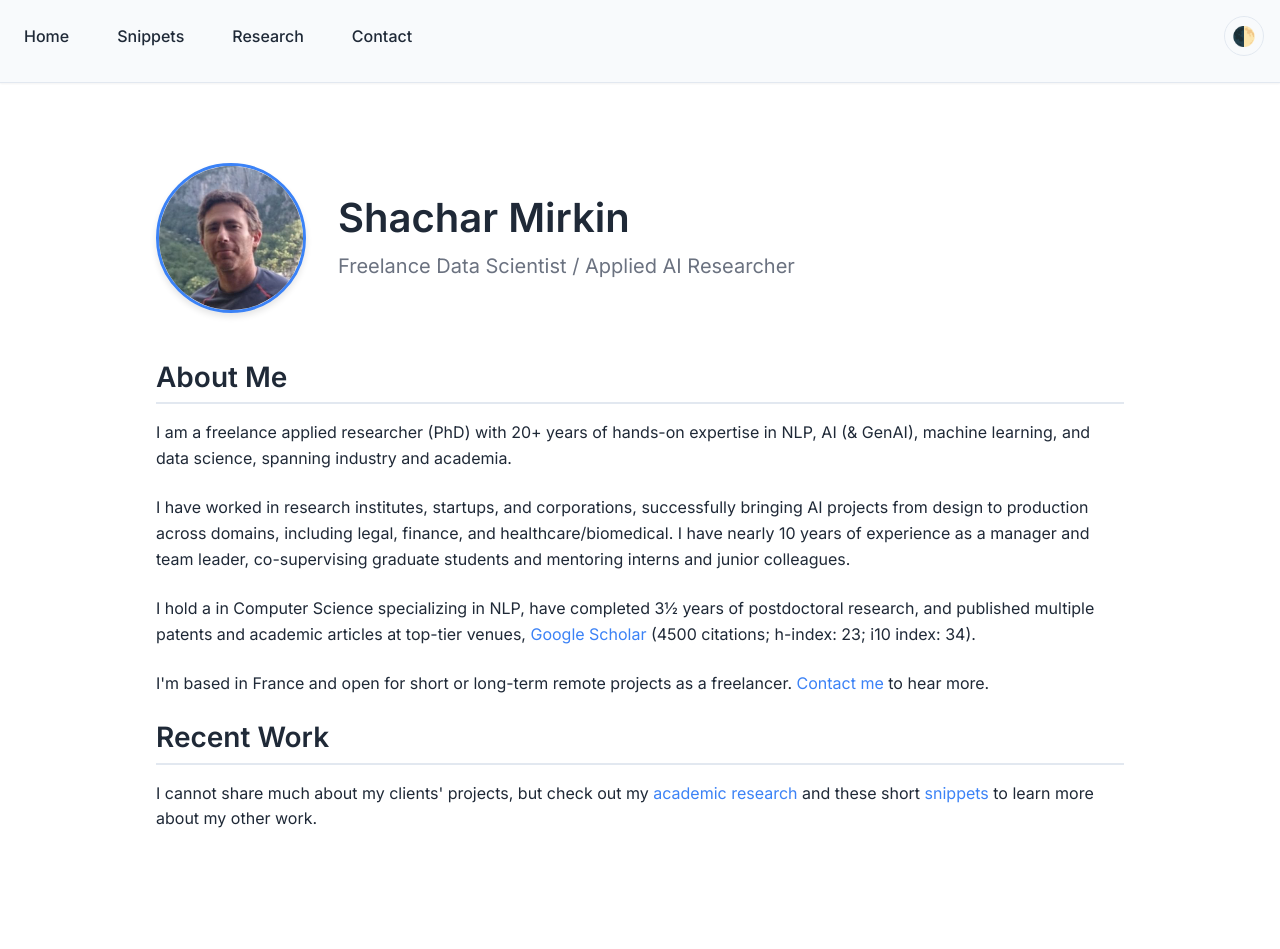
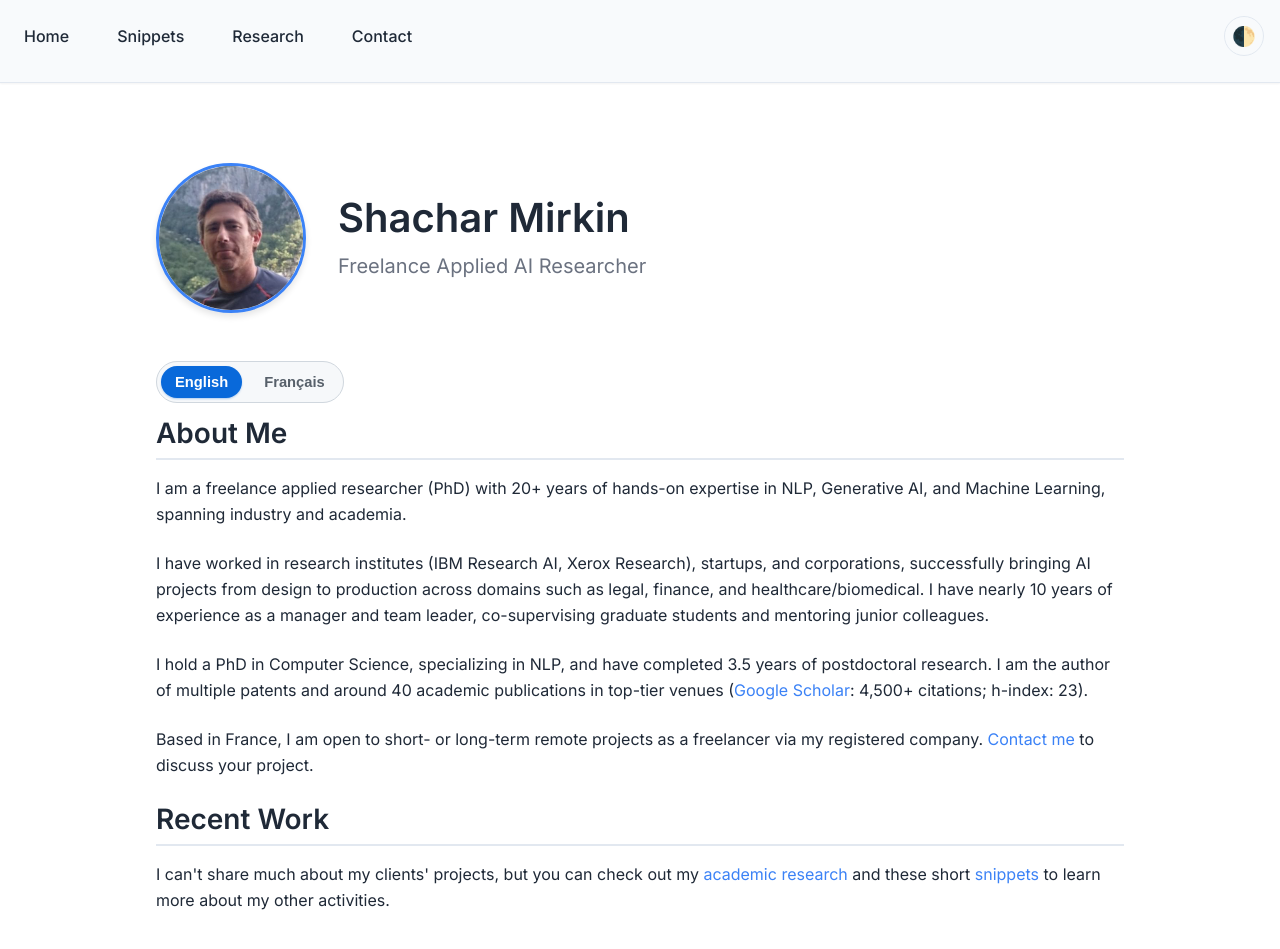
Before and after one commit to shacharmirkin/shacharmirkin.github.io, a Jekyll site: the page built from index.md, in a window 1280 px wide and 1017 px high. Shown: the top 949 px of the window. Built offline with Jekyll 4.4.1, drawn with Linux system fonts in a browser that asks for light colours; some of the changed lines change nothing that is shown.

Commit message:
added french version to index

```diff
--- a/index.md
+++ b/index.md
@@ -8,24 +8,111 @@
         <img src="/assets/images/profile.jpg" alt="Shachar Mirkin" class="profile-image">
         <div class="profile-content">
             <h1>Shachar Mirkin</h1>
-            <p class="tagline">Freelance Data Scientist / Applied AI Researcher</p>
+            <p class="tagline">Freelance Applied AI Researcher</p>
         </div>
     </div>
 
     <div class="content-section">
-        <h2>About Me</h2>
-        <p>I am a freelance applied researcher (PhD) with 20+ years of hands-on expertise in NLP, AI (& GenAI), machine learning, and data science, spanning industry and academia.</p>
+        <style>
+            .lang-switcher {
+                display: inline-flex;
+                gap: 8px;
+                margin-bottom: 14px;
+                padding: 4px;
+                border: 1px solid #d0d7de;
+                border-radius: 999px;
+                background: #f6f8fa;
+            }
 
-        <p>I have worked in research institutes, startups, and corporations, successfully bringing AI projects from design to production across domains, including legal, finance, and healthcare/biomedical. I have nearly 10 years of experience as a manager and team leader, co-supervising graduate students and mentoring interns and junior colleagues.</p>
+            .lang-switcher button {
+                border: none;
+                border-radius: 999px;
+                padding: 8px 14px;
+                font-size: 0.92rem;
+                font-weight: 600;
+                cursor: pointer;
+                background: transparent;
+                color: #57606a;
+                transition: background-color 0.2s ease, color 0.2s ease, transform 0.1s ease;
+            }
 
-        <p>I hold a in Computer Science specializing in NLP, have completed 3½ years of postdoctoral research, and published multiple patents and academic articles at top-tier venues, <a href="https://scholar.google.com/citations?user=xsEZbOkAAAAJ&hl=en">Google Scholar</a>
-        (4500 citations; h-index: 23; i10 index: 34).
-        </p>
+            .lang-switcher button:hover {
+                background: #ffffff;
+                color: #24292f;
+            }
 
-        <p>I'm based in France and open for short or long-term remote projects as a freelancer. <a href="/contact">Contact me</a> to hear more.</p>
+            .lang-switcher button:active {
+                transform: translateY(1px);
+            }
 
-        <h2>Recent Work</h2>
-        <p>I cannot share much about my clients' projects, but check out my <a href="/research">academic research</a> and these short <a href="/snippets">snippets</a> to learn more about my other work.</p>
+            .lang-switcher button.active {
+                background: #0969da;
+                color: #ffffff;
+                box-shadow: 0 1px 2px rgba(9, 105, 218, 0.3);
+            }
+        </style>
+        <div class="lang-switcher">
+            <button id="lang-en" type="button" aria-pressed="true">English</button>
+            <button id="lang-fr" type="button" aria-pressed="false">Français</button>
+        </div>
+
+        <div id="about-en">
+            <h2>About Me</h2>
+            <p>I am a freelance applied researcher (PhD) with 20+ years of hands-on expertise in NLP, Generative AI, and Machine Learning, spanning industry and academia.</p>
+
+            <p>I have worked in research institutes (IBM Research AI, Xerox Research), startups, and corporations, successfully bringing AI projects from design to production across domains such as legal, finance, and healthcare/biomedical. I have nearly 10 years of experience as a manager and team leader, co-supervising graduate students and mentoring junior colleagues.</p>
+
+            <p>I hold a PhD in Computer Science, specializing in NLP, and have completed 3.5 years of postdoctoral research. I am the author of multiple patents and around 40 academic publications in top-tier venues (<a href="https://scholar.google.com/citations?user=xsEZbOkAAAAJ&amp;hl=en">Google Scholar</a>: 4,500+ citations; h-index: 23).</p>
+
+            <p>Based in France, I am open to short- or long-term remote projects as a freelancer via my registered company. <a href="/contact">Contact me</a> to discuss your project.</p>
+        </div>
+
+        <div id="about-fr" style="display: none;">
+            <h2>À propos de moi</h2>
+            <p>Chercheur appliqué et consultant indépendant (PhD) avec plus de 20 ans d’expertise en NLP, IA générative et Machine Learning, j’interviens à la frontière entre le monde académique et l’industrie.</p>
+
+            <p>Mon parcours au sein de centres de recherche (IBM Research AI, Xerox Research), de startups et de grands groupes m’a permis de mener avec succès des projets IA de la conception à la mise en production, notamment dans les secteurs juridique, financier et médical. J’ai près de 10 ans d’expérience en management et direction d’équipe, incluant la co-supervision de doctorants et le mentorat de profils juniors.</p>
+
+            <p>Titulaire d’un doctorat en informatique, spécialisé en NLP, et fort de 3,5 ans de recherche postdoctorale, je suis l’auteur de plusieurs brevets et d’environ 40 publications académiques (<a href="https://scholar.google.com/citations?user=xsEZbOkAAAAJ&amp;hl=en">Google Scholar</a> : 4500+ citations ; h-index : 23).</p>
+
+            <p>Basé à Grenoble, je propose mes services en freelance (via ma société) pour des missions à distance, à court ou long terme. <a href="/contact">Contactez-moi</a> pour échanger sur votre projet.</p>
+        </div>
+
+        <div id="recent-work-en">
+            <h2>Recent Work</h2>
+            <p>I can't share much about my clients' projects, but you can check out my <a href="/research">academic research</a> and these short <a href="/snippets">snippets</a> to learn more about my other activities.</p>
+        </div>
+        <div id="recent-work-fr" style="display: none;">
+            <h2>Activité récente</h2>
+            <p>Je ne peux pas partager grand-chose sur les projets de mes clients, mais vous pouvez consulter mes <a href="/research">travaux de recherche</a> ainsi que ces courts <a href="/snippets">extraits</a> pour en savoir plus sur mes autres activités.</p>
+        </div>
     </div>
 
 </div>
+
+<script>
+    (function () {
+        const aboutEn = document.getElementById("about-en");
+        const aboutFr = document.getElementById("about-fr");
+        const recentEn = document.getElementById("recent-work-en");
+        const recentFr = document.getElementById("recent-work-fr");
+        const btnEn = document.getElementById("lang-en");
+        const btnFr = document.getElementById("lang-fr");
+
+        function setLanguage(lang) {
+            const isEnglish = lang === "en";
+            aboutEn.style.display = isEnglish ? "block" : "none";
+            aboutFr.style.display = isEnglish ? "none" : "block";
+            recentEn.style.display = isEnglish ? "block" : "none";
+            recentFr.style.display = isEnglish ? "none" : "block";
+            btnEn.classList.toggle("active", isEnglish);
+            btnFr.classList.toggle("active", !isEnglish);
+            btnEn.setAttribute("aria-pressed", String(isEnglish));
+            btnFr.setAttribute("aria-pressed", String(!isEnglish));
+        }
+
+        btnEn.addEventListener("click", function () { setLanguage("en"); });
+        btnFr.addEventListener("click", function () { setLanguage("fr"); });
+        setLanguage("en");
+    })();
+</script>
```
Also changed, not shown: 2 other files.
